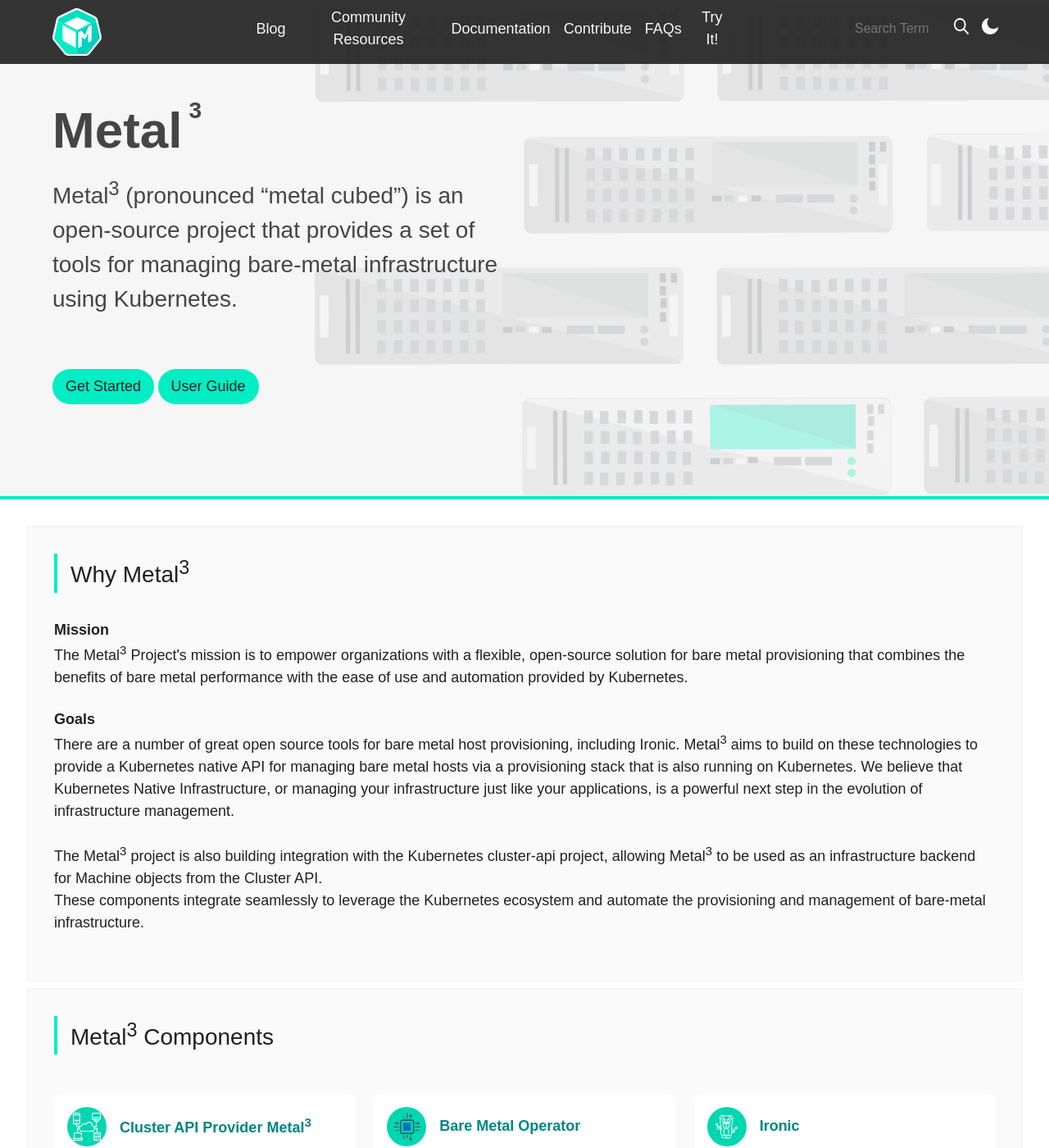
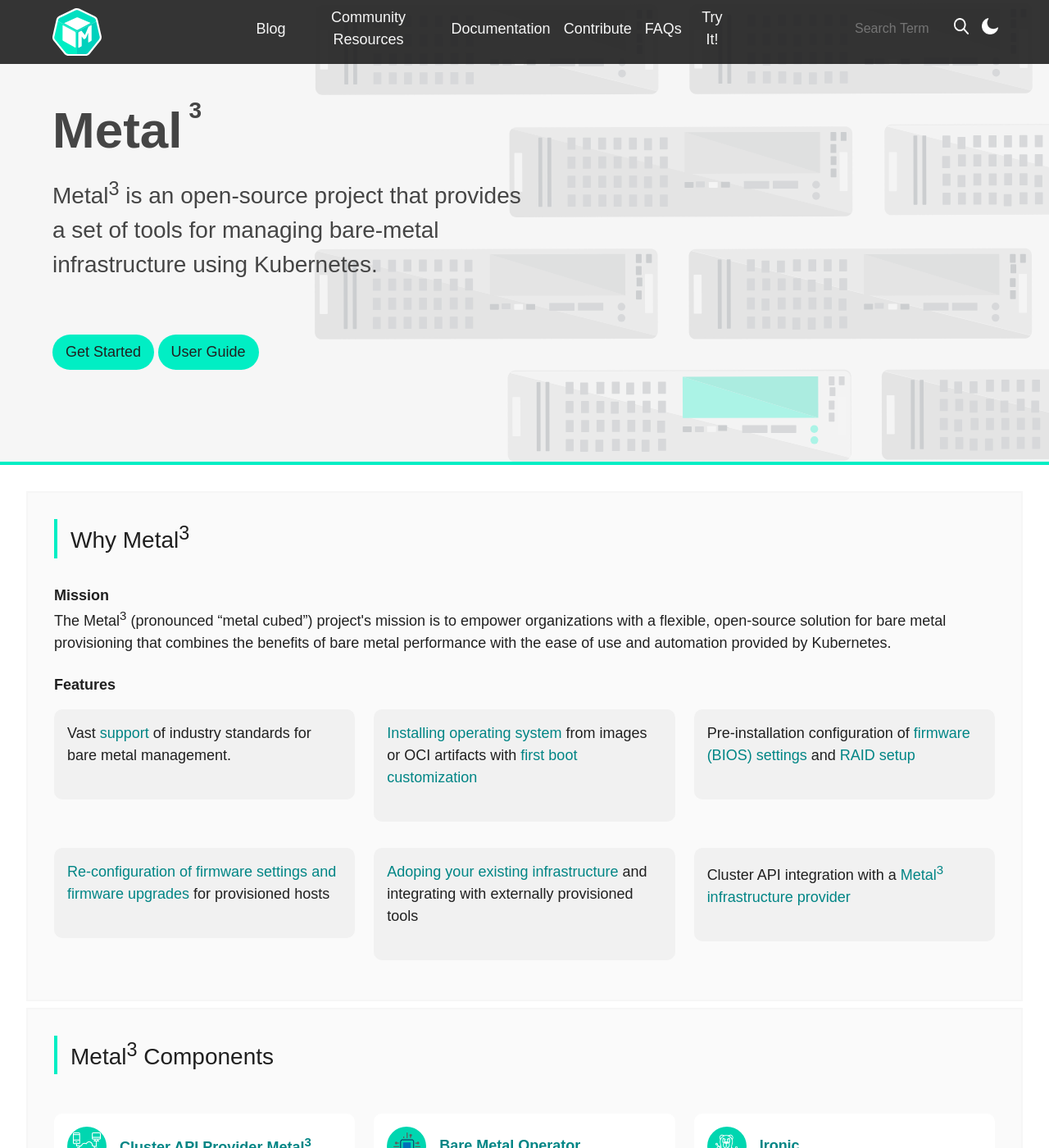
Before and after one commit to metal3-io/metal3-io.github.io, a Jekyll site: the page built from index.html, in a window 1280 px wide and 1400 px high. Shown: the whole window at 82% size. Built offline with Jekyll 4.4.1, drawn with Linux system fonts in a browser that asks for light colours; nearby versions of some CDN libraries; comment, search, counter and statistics services are not loaded.

Commit message:
Opinionated update of the landing page
Based on my impression of what people at KubeCon need to find there
and also on comparison with competing projects.

- Link "Get Started" to the quickstart guide, not the virtual testing
  page.
- Deprioritize the pronouncation information since it's taking valuable
  space at the top.
- Drop the lengthy explanatory text, I don't think we have enough
  attention of a reader to afford it.
- Add a list of features to help readers understand if we cover their
  needs.
- Provide links to the user guide for all mentioned features.

TODO if anyone has time:
- Explain use cases or user stories
- Icons for all features
- Decide if we even need components

Signed-off-by: Dmitry Tantsur <dtantsur@protonmail.com>

```diff
--- a/_sass/_homepage.scss
+++ b/_sass/_homepage.scss
@@ -128,6 +128,48 @@
   }
   img {
     width: 70%;
+  }
+  h3 {
+    font-size: var(--mk--FontSize--md);
+    font-weight: 700;
+  }
+  p {
+    font-size: var(--mk--FontSize--md);
+  }
+}
+
+
+.mk-features {
+  &__cards {
+    @include flexCenter($j-content: space-between, $a-items: flex-start);
+    flex-wrap: wrap;
+  }
+
+  &__card {
+    width: 32%;
+    gap: var(--mk--spacer--md);
+    @include flexCenter(
+      $direction: column,
+      $j-content: start,
+      $a-items: start
+    );
+    margin: var(--mk--spacer--sm) 0;
+    padding: var(--mk--spacer--sm);
+    border-radius: var(--mk--BorderRadius--md);
+    background-color: #f0f0f0d0;
+    scale: 1;
+    transition: all ease-in-out 0.4s;
+    &:hover {
+      transition: all ease-in-out 0.4s;
+      scale: 1.03;
+      box-shadow: 0 0 1em 0 rgba(131, 135, 137, 0.25);
+    }
+    @media (max-width: $mk--breakpoint--xl) {
+      width: 48%;
+    }
+    @media (max-width: $mk--breakpoint--md) {
+      width: 100%;
+    }
   }
   h3 {
     font-size: var(--mk--FontSize--md);
--- a/index.html
+++ b/index.html
@@ -3,9 +3,9 @@ layout: default
 ---
 <div class="mk-masthead__content">
     <h1 class="mk-masthead__content__title">Metal<sup>3</sup></h1>
-    <h3 class="mk-masthead__content__sub-title">Metal<sup>3</sup> (pronounced “metal cubed”) is an open-source project that provides a set of tools for managing bare-metal infrastructure using Kubernetes.
+    <h3 class="mk-masthead__content__sub-title">Metal<sup>3</sup> is an open-source project that provides a set of tools for managing bare-metal infrastructure using Kubernetes.
     </h3>
-    <a href="https://book.metal3.io/developer_environment/tryit" class="mk-button mk-button--primary">Get Started</a>
+    <a href="https://book.metal3.io/quick-start.html" class="mk-button mk-button--primary">Get Started</a>
     <a href="https://book.metal3.io/introduction.html" class="mk-button mk-button--primary">User Guide</a>
   </div>
 </section>
@@ -18,25 +18,62 @@ layout: default
         </header>
         <h3>Mission</h3>
         <p>
-          The Metal<sup>3</sup> Project's mission is to empower organizations with a flexible,
+          The Metal<sup>3</sup> (pronounced “metal cubed”) project's mission is to empower organizations with a flexible,
           open-source solution for bare metal provisioning that combines
           the benefits of bare metal performance with the ease of use and
           automation provided by Kubernetes.
         </p><br>
-        <h3>Goals</h3>
-        <p class="mk-heading--md">There are a number of great open source tools for bare metal host provisioning,
-         including Ironic.
-         Metal<sup>3</sup> aims to build on these technologies to provide a Kubernetes native API for managing bare
-         metal hosts via a provisioning stack that is also running on Kubernetes. We believe that Kubernetes
-         Native Infrastructure, or managing your infrastructure just like your applications, is a powerful next
-         step in the evolution of infrastructure management.</p><br>
-       <p class=" mk-heading--md">
-         The Metal<sup>3</sup> project is also building integration with the Kubernetes
-         cluster-api project, allowing Metal<sup>3</sup> to be used as an infrastructure
-         backend for Machine objects from the Cluster API. <br> These components integrate
-         seamlessly to leverage the Kubernetes ecosystem and automate the provisioning
-         and management of bare-metal infrastructure.
-       </p><br>
+        <h3>Features</h3>
+        <div class="mk-features__cards">
+          <div class="mk-features__card">
+            <div class="mk-features__body">
+              <p>
+                Vast <a href="https://book.metal3.io/bmo/supported_hardware.html">support</a>
+                of industry standards for bare metal management.
+              </p><br>
+            </div>
+          </div>
+          <div class="mk-features__card">
+            <div class="mk-features__body">
+              <p>
+                <a href="https://book.metal3.io/bmo/provisioning.html">Installing operating system</a> from images or OCI artifacts
+                with <a href="https://book.metal3.io/bmo/instance_customization.html">first boot customization</a>
+              </p><br>
+            </div>
+          </div>
+          <div class="mk-features__card">
+            <div class="mk-features__body">
+              <p>
+                Pre-installation configuration of <a href="https://book.metal3.io/bmo/firmware_settings.html">firmware (BIOS) settings</a>
+                and <a href="https://book.metal3.io/bmo/raid.html">RAID setup</a>
+              </p><br>
+            </div>
+          </div>
+          <div class="mk-features__card">
+            <div class="mk-features__body">
+              <p>
+                <a href="https://book.metal3.io/bmo/live_updates_servicing.html">Re-configuration of firmware settings and firmware
+                    upgrades</a> for provisioned hosts
+              </p><br>
+            </div>
+          </div>
+          <div class="mk-features__card">
+            <div class="mk-features__body">
+              <p>
+                <a href="https://book.metal3.io/bmo/externally_provisioned.html">Adoping your existing infrastructure</a>
+                and integrating with externally provisioned tools
+              </p><br>
+            </div>
+          </div>
+          <div class="mk-features__card">
+            <div class="mk-features__body">
+              <p>
+                Cluster API integration with a <a href="https://book.metal3.io/capm3/introduction.html">Metal<sup>3</sup>
+                infrastructure provider</a>
+              </p><br>
+            </div>
+          </div>
+        </div>
      </div>
      </section>
 <section class="mk-why-baremetal mk-main__section">
```
